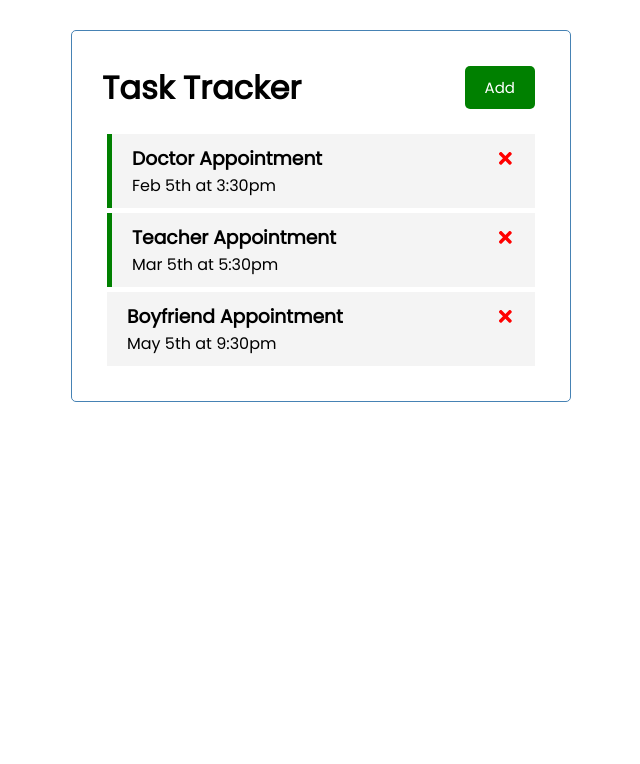
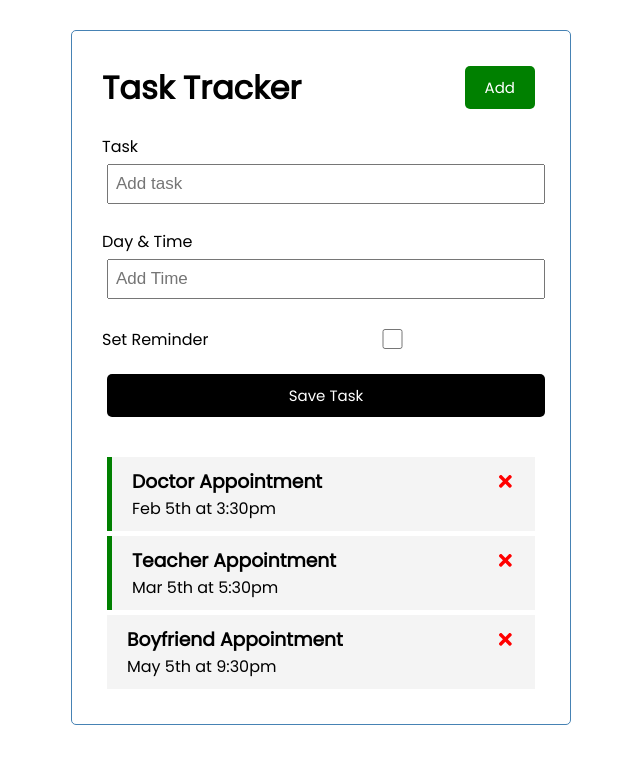
Before and after one commit to TinaYounge/gl1-reminder-app, a React (Create React App) app: page / in a window 1280 px wide. Shown: the top 764 px of the page, without its empty margins (319-959 px from the left). Built offline with nearby package versions, Linux system fonts and the light colour scheme.

Commit message:
add task

```diff
--- a/src/App.js
+++ b/src/App.js
@@ -1,6 +1,7 @@
 import Header from "./Components/Header";
 import Tasks from "./Components/Tasks";
 import { useState } from "react";
+import AddTask from "./Components/AddTask";
 
 function App() {
   const [tasks, setTasks] = useState([
@@ -23,6 +24,11 @@
       reminder: false,
     },
   ]);
+  //Add task
+  const addTask =(task)=>{
+const id=Math.floor(Math.random()*10000+1)
+const newTask ={id,...task}
+setTasks([...tasks,newTask]) }
   //Delete task
   const deleteTask = (id) => {
     setTasks(tasks.filter((task) => task.id !== id));
@@ -40,11 +46,14 @@
   return (
     <div className="container">
       <Header />
+      <AddTask onAdd={addTask}/>
+
       {tasks.length > 0 ? (
         <Tasks tasks={tasks} onDelete={deleteTask} onToggle={toggleReminder} />
       ) : (
         "No task to show"
       )}
+
     </div>
   );
 }
--- /dev/null
+++ b/src/Components/AddTask.js
@@ -0,0 +1,39 @@
+import { useState } from "react";
+
+
+const AddTask = ({onAdd}) => {
+    const [text,setText]=useState("")
+    const [day,setDay]=useState("")
+    const [reminder,setReminder]=useState(false)
+const onSubmit=(e)=>{
+    e.preventDefault();
+    if (!text) {
+        alert("Please input text")
+        return
+
+    }
+onAdd({text,day,reminder});
+setDay("");
+setText("");
+setReminder(false);
+}
+  return <form className="add-form" onSubmit={onSubmit}>
+<div className="form-control">
+    <label>Task</label>
+    <input type="text" placeholder="Add task" value={text} onChange={(e)=>setText(e.target.value)}></input>
+</div>
+<div className="form-control">
+    <label>Day & Time</label>
+    <input type="text" placeholder="Add Time" value={day} onChange={(e)=>setDay(e.target.value)}></input>
+</div>
+<div className="form-control form-control-check">
+    <label>Set Reminder</label>
+    <input type="checkbox"
+    checked={reminder}
+    value={reminder} onChange={(e)=>setReminder(e.currentTarget.checked)} ></input>
+</div>
+<input type="submit" value="Save Task" className="btn btn-block"></input>
+  </form>;
+};
+
+export default AddTask;
```
